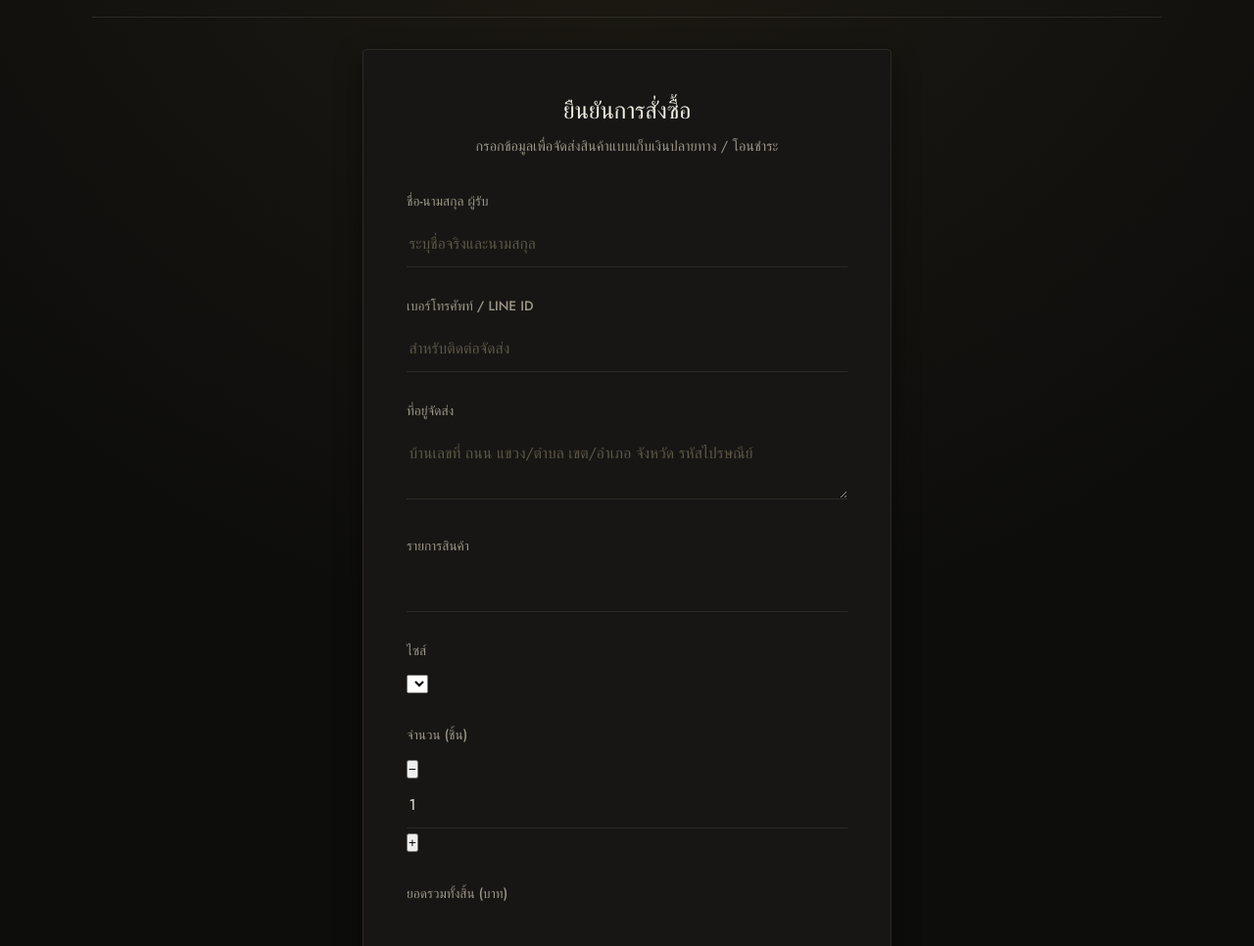
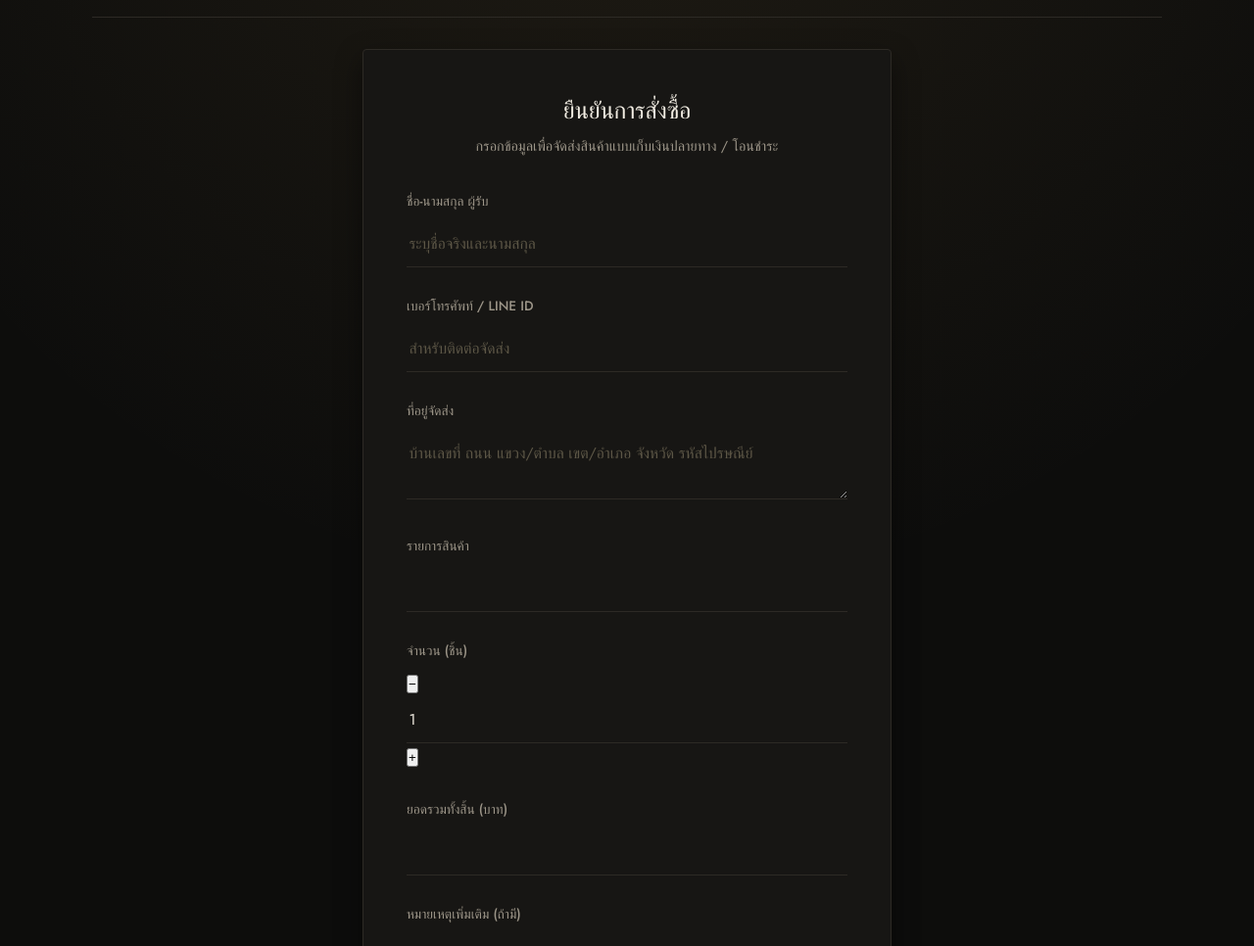
Before and after one commit to phheerakorns-bit/7clock, a plain HTML site: page order.html in a window 1280 px wide. Shown: the part 134-1100 px from the top of the page at 98% size. Drawn offline with nearby package versions, Linux system fonts and the light colour scheme; a script that the page names is missing.

Commit message:
Update order.html

```diff
--- a/order.html
+++ b/order.html
@@ -34,10 +34,7 @@
           <label for="items">รายการสินค้า</label>
           <input type="text" id="items" readonly style="color:var(--text-main); font-weight:600;">
         </div>
-        <div class="form-group">
-          <label for="size">ไซส์</label>
-          <select id="size" required></select>
-        </div>
+
         <div class="form-group">
           <label for="qty">จำนวน (ชิ้น)</label>
           <div class="qty-box">
```
